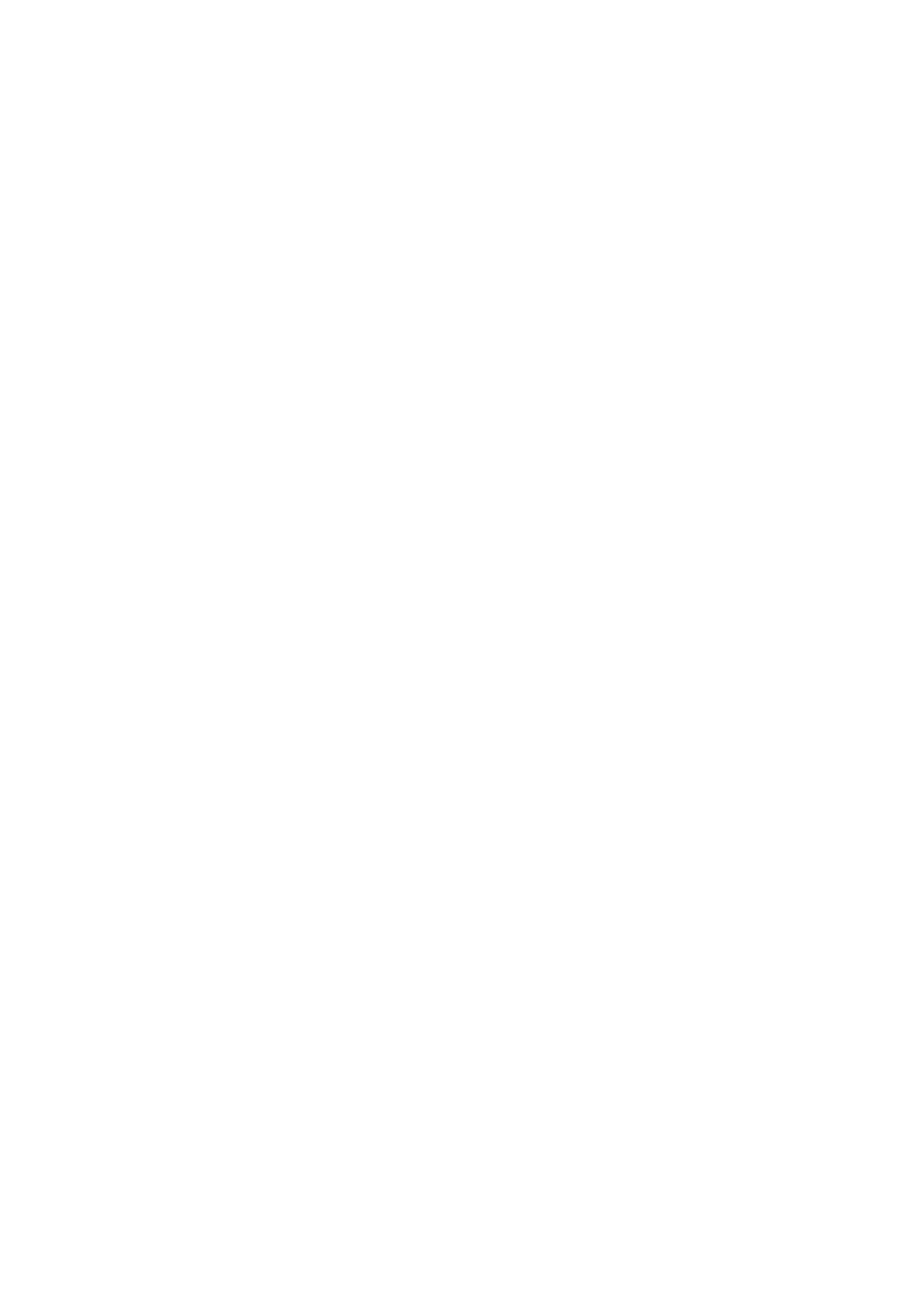
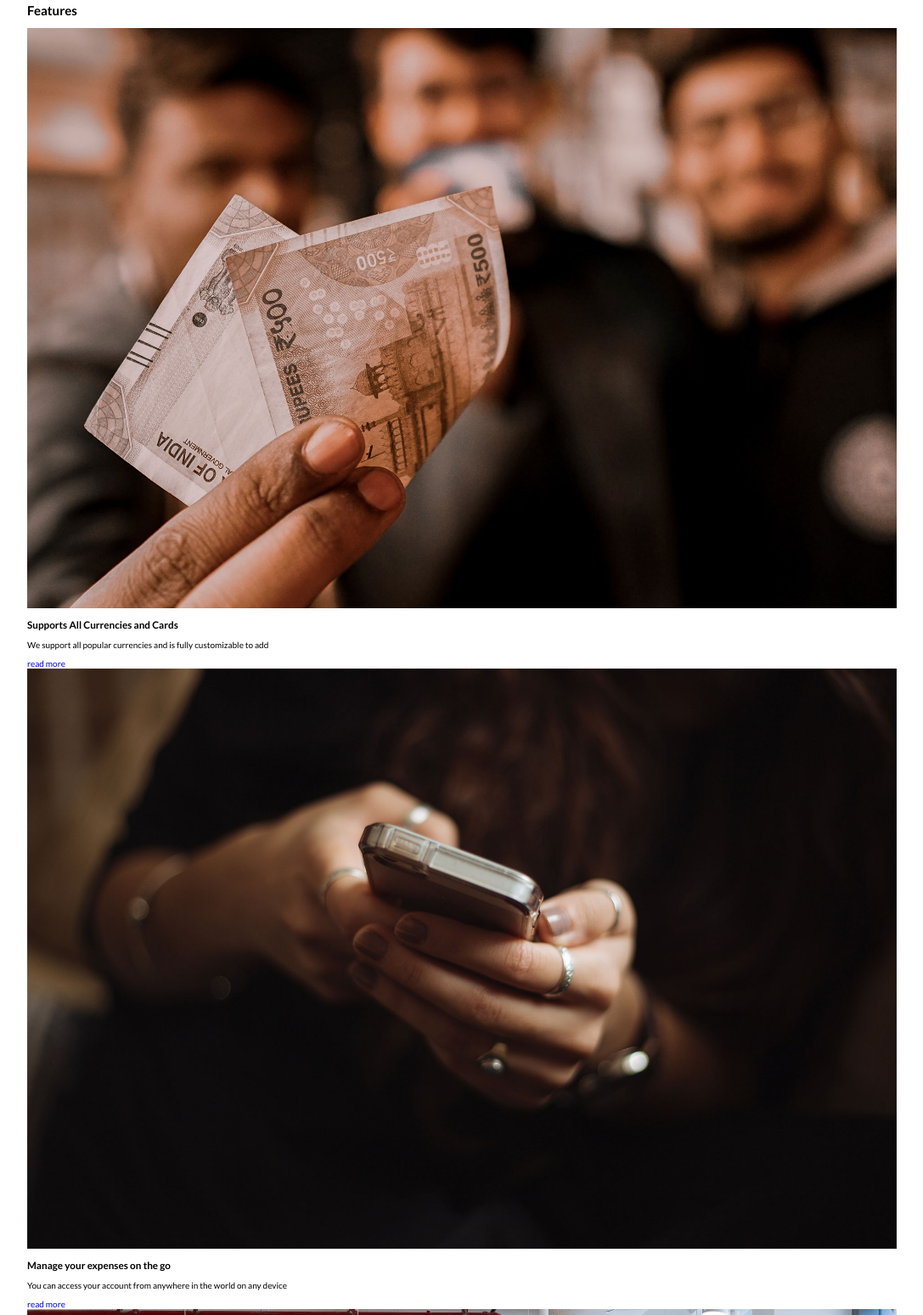
Before and after one commit to edoves/dove-cloudbudget, a website: page index.html in a window 1280 px wide. Shown: the part 1252-2800 px from the top of the page at 85% size, without its empty margins (96-1183 px from the left). Before the commit the page ends 1242 px from the top, so only its background shows below. Drawn offline with Linux system fonts and the light colour scheme.

Commit message:
Done coding HTML featured section

```diff
--- a/index.html
+++ b/index.html
@@ -74,6 +74,54 @@
           </div>
         </div>
       </section>
+      <section class="featured">
+        <div class="container">
+          <div class="section__header">
+            <h2>Features</h2>
+          </div>
+          <div class="featured__content">
+            <div class="featured__post col-3">
+              <img src="img/currencies.jpg" alt="" />
+              <div class="text-content">
+                <div class="text">
+                  <h3>Supports All Currencies and Cards</h3>
+                  <p>
+                    We support all popular currencies and is fully customizable
+                    to add
+                  </p>
+                  <a class="section-link" href="#">read more</a>
+                </div>
+              </div>
+            </div>
+            <div class="featured__post col-3">
+              <img src="img/expences.jpg" alt="" />
+              <div class="text-content">
+                <div class="text">
+                  <h3>Manage your expenses on the go</h3>
+                  <p>
+                    You can access your account from anywhere in the world on
+                    any device
+                  </p>
+                  <a class="section-link" href="#">read more</a>
+                </div>
+              </div>
+            </div>
+            <div class="featured__post col-3">
+              <img src="img/software.jpg" alt="" />
+              <div class="text-content">
+                <div class="text">
+                  <h3>Cloud Budget Management Software</h3>
+                  <p>
+                    Our software is made so you can access and manage your
+                    budget
+                  </p>
+                  <a class="section-link" href="#">read more</a>
+                </div>
+              </div>
+            </div>
+          </div>
+        </div>
+      </section>
     </main>
   </body>
 </html>
```
